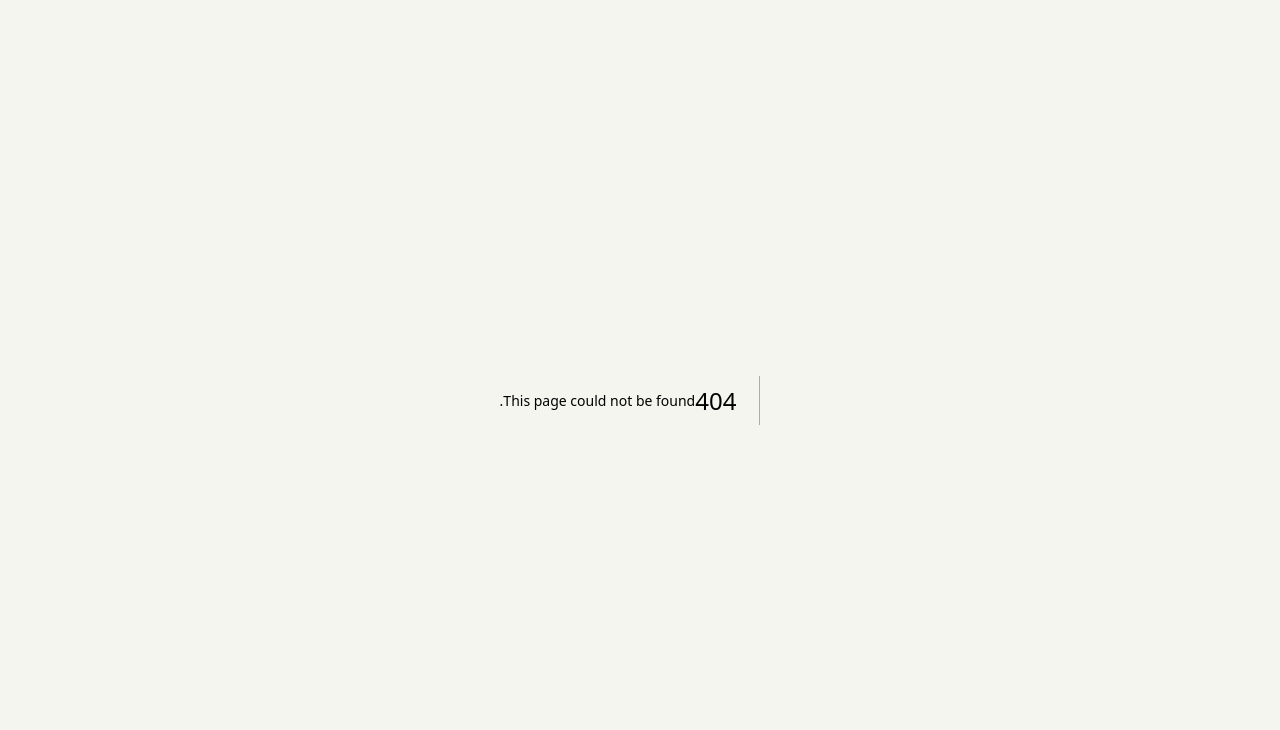
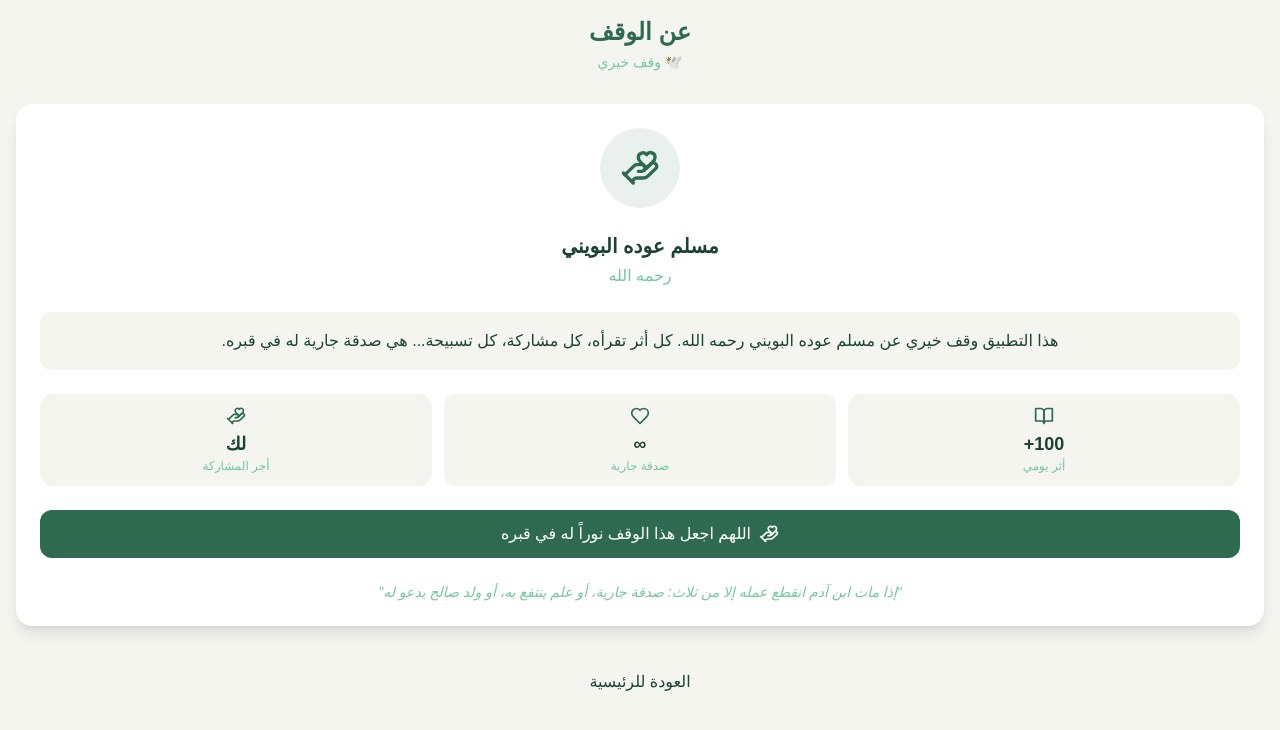
Before and after one commit to faheemappsa/athar, a Next.js app: page /waqf in a window 1280 px wide. Before the commit this address had no page. Shown: the top 730 px of the page. Built offline with nearby package versions, Linux system fonts and the light colour scheme; a web font is replaced by a local one.

Commit message:
Create page.tsx

```diff
--- /dev/null
+++ b/src/app/waqf/page.tsx
@@ -0,0 +1,82 @@
+import type { Metadata } from "next";
+import { Heart, BookOpen, HandHeart } from "lucide-react";
+
+export const metadata: Metadata = {
+  title: "عن الوقف — أثر",
+  description: "وقف خيري عن مسلم عوده البويني رحمه الله",
+};
+
+export default function WaqfPage() {
+  return (
+    <main className="min-h-screen pb-20">
+      {/* Header */}
+      <header className="p-4 text-center">
+        <h1 className="text-2xl font-bold text-athar-primary">عن الوقف</h1>
+        <p className="text-sm text-athar-muted mt-1">🕊️ وقف خيري</p>
+      </header>
+
+      {/* Waqf Card */}
+      <section className="px-4 py-4">
+        <div className="athar-card text-center space-y-6">
+          {/* Icon */}
+          <div className="w-20 h-20 mx-auto bg-athar-primary/10 rounded-full flex items-center justify-center">
+            <HandHeart className="w-10 h-10 text-athar-primary" />
+          </div>
+
+          {/* Name */}
+          <div>
+            <h2 className="text-xl font-bold text-athar-text">
+              مسلم عوده البويني
+            </h2>
+            <p className="text-athar-muted mt-1">رحمه الله</p>
+          </div>
+
+          {/* Description */}
+          <div className="bg-athar-bg rounded-xl p-4">
+            <p className="text-athar-text leading-relaxed">
+              هذا التطبيق وقف خيري عن مسلم عوده البويني رحمه الله.
+              كل أثر تقرأه، كل مشاركة، كل تسبيحة... هي صدقة جارية له في قبره.
+            </p>
+          </div>
+
+          {/* Stats */}
+          <div className="grid grid-cols-3 gap-3">
+            <div className="bg-athar-bg rounded-xl p-3">
+              <BookOpen className="w-5 h-5 text-athar-primary mx-auto mb-1" />
+              <p className="text-lg font-bold text-athar-text">100+</p>
+              <p className="text-xs text-athar-muted">أثر يومي</p>
+            </div>
+            <div className="bg-athar-bg rounded-xl p-3">
+              <Heart className="w-5 h-5 text-athar-primary mx-auto mb-1" />
+              <p className="text-lg font-bold text-athar-text">∞</p>
+              <p className="text-xs text-athar-muted">صدقة جارية</p>
+            </div>
+            <div className="bg-athar-bg rounded-xl p-3">
+              <HandHeart className="w-5 h-5 text-athar-primary mx-auto mb-1" />
+              <p className="text-lg font-bold text-athar-text">لك</p>
+              <p className="text-xs text-athar-muted">أجر المشاركة</p>
+            </div>
+          </div>
+
+          {/* Dua Button */}
+          <button className="btn-primary w-full flex items-center justify-center gap-2">
+            <HandHeart className="w-5 h-5" />
+            اللهم اجعل هذا الوقف نوراً له في قبره
+          </button>
+
+          {/* Quote */}
+          <p className="text-sm text-athar-muted italic">
+            "إذا مات ابن آدم انقطع عمله إلا من ثلاث: صدقة جارية، أو علم ينتفع به، أو ولد صالح يدعو له"
+          </p>
+        </div>
+      </section>
+
+      {/* Back Button */}
+      <div className="px-4 py-4">
+        <a href="/" className="btn-secondary w-full block text-center">
+          العودة للرئيسية
+        </a>
+      </div>
+    </main>
+  );
+}
```
